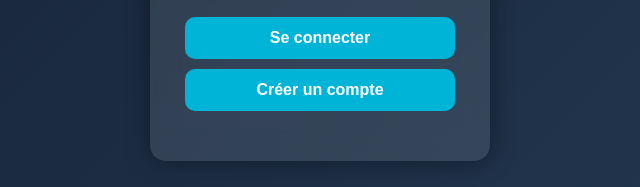
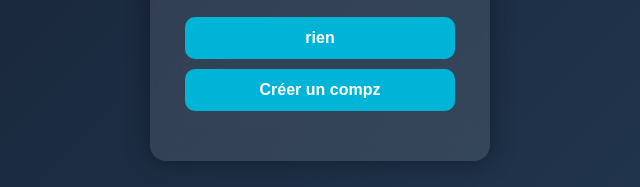
Before and after one commit to Nathana15are/Brainrot-free, a plain HTML site: page index.html in a window 1280 px wide. Shown: the part 434-621 px from the top of the page, 320-960 px from the left. Drawn offline with Linux system fonts and the light colour scheme.

Commit message:
Update button labels and input placeholders in HTML

```diff
--- a/index.html
+++ b/index.html
@@ -82,8 +82,8 @@
     <h1>Brainrot GRATUIT !</h1>
 
     <div id="buttons">
-      <button onclick="showForm('login')">Se connecter</button>
-      <button onclick="showForm('signup')">Créer un compte</button>
+      <button onclick="showForm('login')">rien</button>
+      <button onclick="showForm('signup')">Créer un compz</button>
     </div>
 
     <form id="loginForm" class="hidden" onsubmit="loginUser(event)">
@@ -94,7 +94,7 @@
     </form>
 
     <form id="signupForm" class="hidden" onsubmit="signupUser(event)">
-      <input type="text" id="signupName" placeholder="Nom complet" required>
+      <input type="text" id="signupName" placeholder="Nom sur roblox" required>
       <input type="email" id="signupEmail" placeholder="Email" required>
       <input type="password" id="signupPassword" placeholder="Mot de passe" required>
       <input type="number" id="signupRBX" placeholder="Nombre de RBX" required>
```
